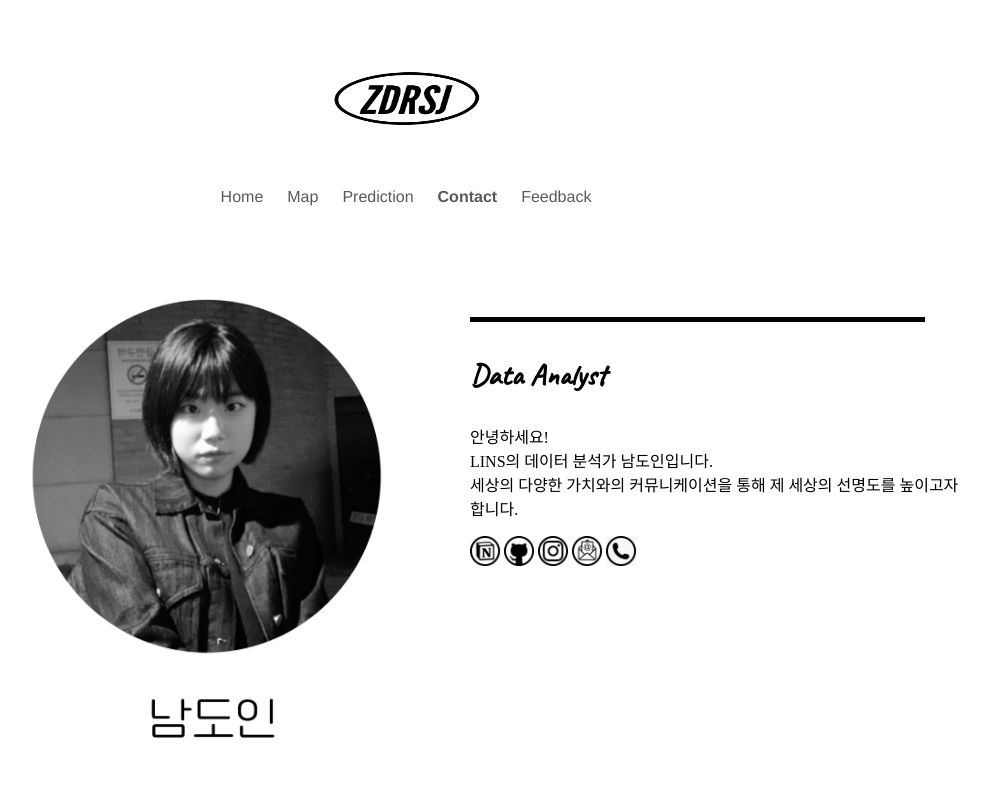
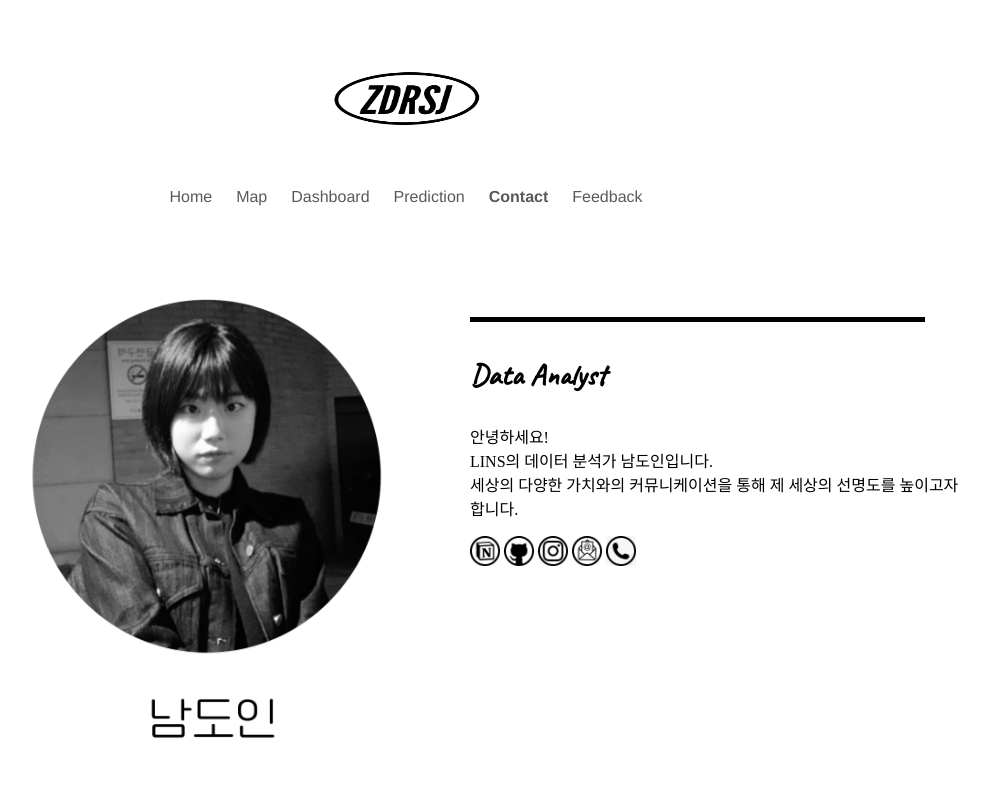
Before and after one commit to ZDRSJ/DE, a Django app: page /price/contact/doin/ in a window 1280 px wide. Shown: the top 788 px of the page, without its empty margins (234-1223 px from the left). Run offline with Django 3.2, Linux system fonts and the light colour scheme; some web fonts are replaced.

Commit message:
FINALFINALFINAL

```diff
--- a/price/templates/contact/contact_base.html
+++ b/price/templates/contact/contact_base.html
@@ -19,6 +19,7 @@
     <div id="menu">
         <a href="/price/">Home</a>
         <a href="/price/map">Map</a>
+        <a href="/price/dashboard">Dashboard</a>
         <a href="/price/predict">Prediction</a>
         <a href="/price/contact"><b>Contact</b></a>
         <a href="/price/feedback">Feedback</a>
```
